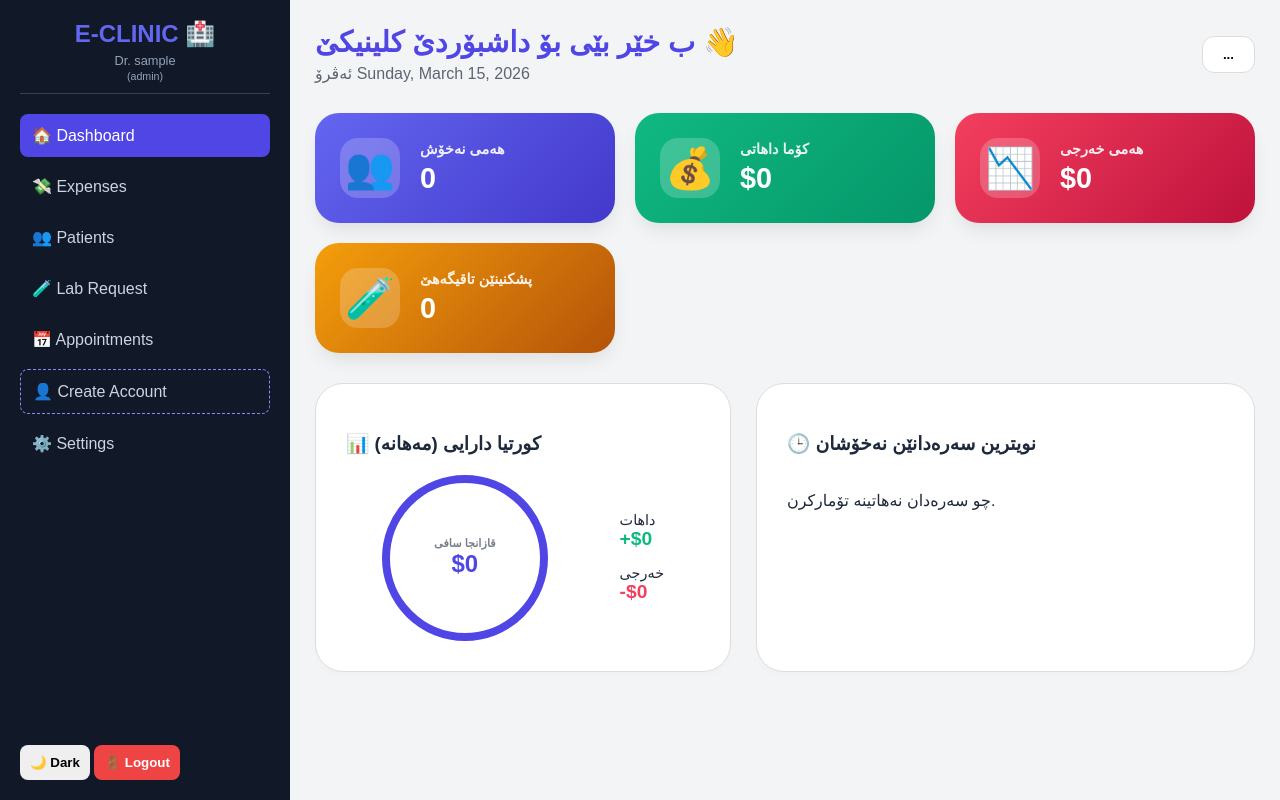
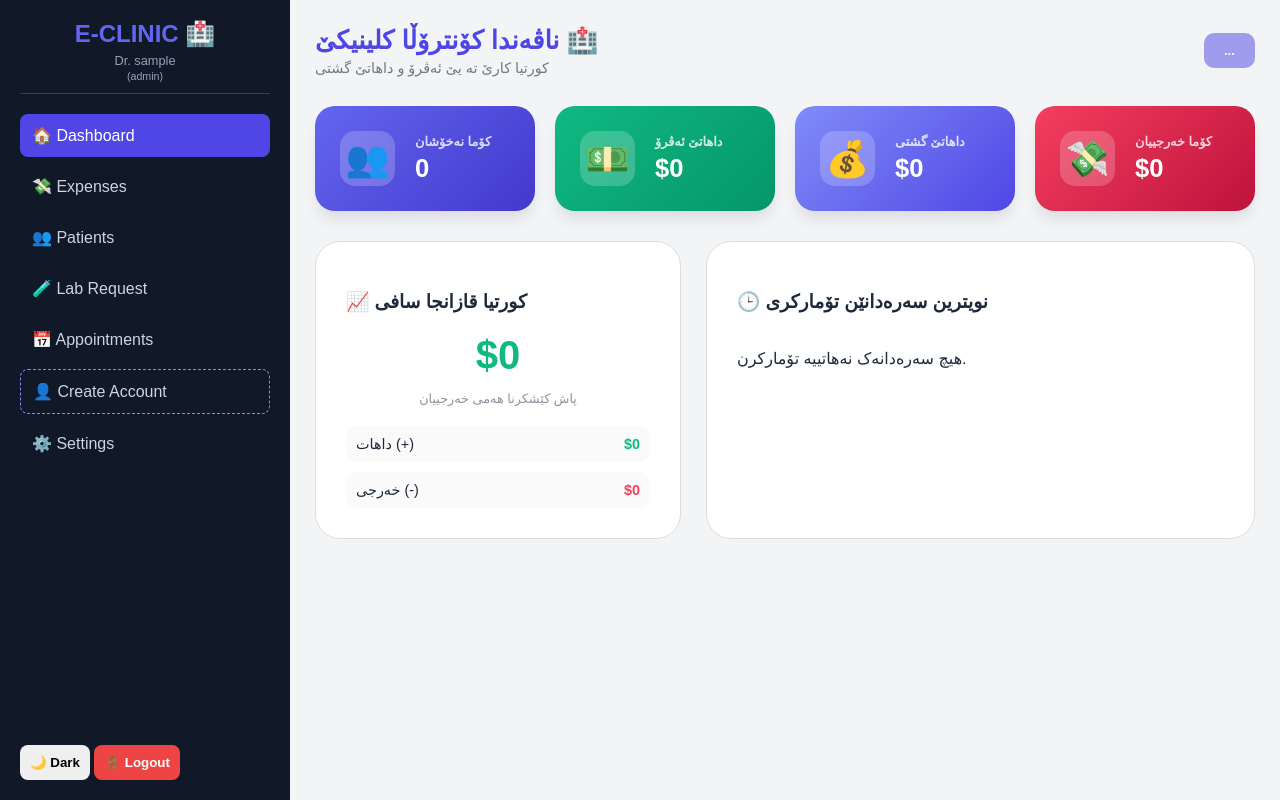
Before and after one commit to Saadzebari12345/my-clinic-app, a SvelteKit app: page / in a window 1280 px wide. Built offline with nearby package versions, Linux system fonts and the light colour scheme; sample sign-in values are in the browser's storage.

Commit message:
Add files via upload

```diff
--- a/src/routes/+page.svelte
+++ b/src/routes/+page.svelte
@@ -2,14 +2,14 @@
  import { onMount } from 'svelte';
  import { supabase } from '$lib/supabaseClient';
 
- // ١. گۆڕاوێن ئاماران ب شێوازەکێ ڕێکخستی
+ // ١. گۆڕاوێن ئاماران (تەنێ پزیشکی و دارایی)
  let stats = $state({
   totalPatients: 0,
-  todayVisits: 0,
+  todayIncome: 0,
   totalIncome: 0,
   totalExpenses: 0,
   netProfit: 0,
-  labTests: 0
+  todayVisits: 0
  });
 
  let recentVisits = $state<any[]>([]);
@@ -31,19 +31,26 @@
   // ئینانا هەمی نەخۆشان
   const { count: pCount } = await supabase.from('patients').select('*', { count: 'exact', head: true }).eq('doctor_id', doctorId);
 
-  // ئینانا داهاتی و سەرەدانان
-  const { data: records } = await supabase.from('medical_records').select('fee, created_at, diagnosis, patients(name)').eq('doctor_id', doctorId);
+  // ئینانا هەمی ڕاپۆرتێن پزیشکی (بۆ حسابکرنا پارەی)
+  const { data: records, error: rErr } = await supabase
+   .from('medical_records')
+   .select('fee, created_at, diagnosis, patients(name)')
+   .eq('doctor_id', doctorId);
 
   // ئینانا خەرجییان
   const { data: exps } = await supabase.from('expenses').select('amount').eq('doctor_id', doctorId);
 
-  // ئینانا پشکنینێن تاقیگەهێ
-  const { count: lCount } = await supabase.from('lab_orders').select('*', { count: 'exact', head: true }).eq('doctor_id', doctorId);
+  if (records) {
+   // حسابکرنا داهاتێ گشتی
+   stats.totalIncome = records.reduce((s, r) => s + (Number(r.fee) || 0), 0);
 
-  if (records) {
-   stats.totalIncome = records.reduce((s, r) => s + (Number(r.fee) || 0), 0);
+   // حسابکرنا داهاتێ ئەڤرۆ
+   stats.todayIncome = records
+    .filter(r => r.created_at.startsWith(today))
+    .reduce((s, r) => s + (Number(r.fee) || 0), 0);
+
    stats.todayVisits = records.filter(r => r.created_at.startsWith(today)).length;
-   recentVisits = records.slice(-5).reverse();
+   recentVisits = records.slice(-6).reverse(); // نیشاندانا دووماهی ٦ سەرەدانان
   }
 
   if (exps) {
@@ -51,91 +58,90 @@
   }
 
   stats.totalPatients = pCount || 0;
-  stats.labTests = lCount || 0;
   stats.netProfit = stats.totalIncome - stats.totalExpenses;
 
   isLoading = false;
  }
 </script>
 
-<div class="dashboard-wrapper">
- <!-- سەرێ لاپەرەی (Welcome Banner) -->
- <header class="welcome-banner">
-  <div class="text">
-   <h1>ب خێر بێی بۆ داشبۆردێ کلینیکێ 👋</h1>
-   <p>ئەڤرۆ {new Date().toLocaleDateString('ku-IQ', { weekday: 'long', year: 'numeric', month: 'long', day: 'numeric' })}</p>
+<div class="dashboard-container">
+ <!-- Header -->
+ <header class="top-bar">
+  <div>
+   <h1>ناڤەندا کۆنترۆڵا کلینیکێ 🏥</h1>
+   <p>کورتیا کارێ تە یێ ئەڤرۆ و داهاتێ گشتی</p>
   </div>
-  <button class="refresh-btn" onclick={refreshData}>
-   <span>{isLoading ? '...' : '🔄 نووژەنکرن'}</span>
+  <button class="refresh-btn {isLoading ? 'loading' : ''}" onclick={refreshData}>
+   {isLoading ? '...' : '🔄 نووژەنکرن'}
   </button>
  </header>
 
- <!-- کارتێن ئاماران (Stats Grid) -->
+ <!-- Stats Grid (نوکە ب تەمامی یێ دارایی یە) -->
  <div class="stats-grid">
-  <div class="stat-card blue">
-   <div class="card-icon">👥</div>
-   <div class="card-info">
-    <p>هەمی نەخۆش</p>
+  <div class="card stat-box blue">
+   <span class="icon">👥</span>
+   <div class="details">
+    <p>کۆما نەخۆشان</p>
     <h3>{stats.totalPatients}</h3>
    </div>
   </div>
 
-  <div class="stat-card emerald">
-   <div class="card-icon">💰</div>
-   <div class="card-info">
-    <p>کۆما داهاتی</p>
+  <div class="card stat-box green">
+   <span class="icon">💵</span>
+   <div class="details">
+    <p>داهاتێ ئەڤرۆ</p>
+    <h3>${stats.todayIncome}</h3>
+   </div>
+  </div>
+
+  <div class="card stat-box indigo">
+   <span class="icon">💰</span>
+   <div class="details">
+    <p>داهاتێ گشتی</p>
     <h3>${stats.totalIncome}</h3>
    </div>
   </div>
 
-  <div class="stat-card rose">
-   <div class="card-icon">📉</div>
-   <div class="card-info">
-    <p>هەمی خەرجی</p>
+  <div class="card stat-box red">
+   <span class="icon">💸</span>
+   <div class="details">
+    <p>کۆما خەرجییان</p>
     <h3>${stats.totalExpenses}</h3>
-   </div>
-  </div>
-
-  <div class="stat-card amber">
-   <div class="card-icon">🧪</div>
-   <div class="card-info">
-    <p>پشکنینێن تاقیگەهێ</p>
-    <h3>{stats.labTests}</h3>
    </div>
   </div>
  </div>
 
- <div class="main-content-grid">
-  <!-- بەشێ دارایی (Financial Health) -->
-  <div class="glass-card finance-box">
-   <h3>📊 کورتیا دارایی (مەهانە)</h3>
-   <div class="profit-display">
-    <div class="profit-circle">
-     <span class="label">قازانجا سافی</span>
-     <span class="value">${stats.netProfit}</span>
-    </div>
-    <div class="mini-stats">
-     <div class="m-item"><span>داهات</span> <b class="text-green">+${stats.totalIncome}</b></div>
-     <div class="m-item"><span>خەرجی</span> <b class="text-red">-${stats.totalExpenses}</b></div>
-    </div>
+ <div class="main-grid">
+  <!-- Profit Visualization -->
+  <div class="glass-card finance-summary">
+   <h3>📈 کورتیا قازانجا سافی</h3>
+   <div class="profit-value">
+    <h2 style="color: {stats.netProfit >= 0 ? '#10b981' : '#f43f5e'}">
+     ${stats.netProfit}
+    </h2>
+    <p>پاش کێشکرنا هەمی خەرجییان</p>
+   </div>
+   <div class="mini-logs">
+    <div class="log"><span>داهات (+)</span> <b style="color:#10b981">${stats.totalIncome}</b></div>
+    <div class="log"><span>خەرجی (-)</span> <b style="color:#f43f5e">${stats.totalExpenses}</b></div>
    </div>
   </div>
 
-  <!-- لیستا نویترین سەرەدانان -->
-  <div class="glass-card activity-box">
-   <h3>🕒 نویترین سەرەدانێن نەخۆشان</h3>
-   <div class="activity-list">
+  <!-- Recent Patients List -->
+  <div class="glass-card recent-list">
+   <h3>🕒 نویترین سەرەدانێن تۆمارکری</h3>
+   <div class="list">
     {#each recentVisits as visit}
-     <div class="visit-item">
+     <div class="visit-row">
       <div class="avatar">{visit.patients?.name[0]}</div>
-      <div class="v-details">
-       <span class="v-name">{visit.patients?.name}</span>
-       <span class="v-diag">{visit.diagnosis}</span>
+      <div class="v-info">
+       <b>{visit.patients?.name}</b>
+       <span>{visit.diagnosis}</span>
       </div>
-      <div class="v-fee">+${visit.fee}</div>
+      <div class="v-price">+${visit.fee}</div>
      </div>
     {:else}
-     <p class="empty-text">چو سەرەدان نەهاتینە تۆمارکرن.</p>
+     <p class="empty">هیچ سەرەدانەک نەهاتییە تۆمارکرن.</p>
     {/each}
    </div>
   </div>
@@ -143,54 +149,47 @@
 </div>
 
 <style>
- .dashboard-wrapper { animation: fadeIn 0.6s ease-out; color: var(--text); }
- @keyframes fadeIn { from { opacity: 0; transform: translateY(10px); } to { opacity: 1; transform: translateY(0); } }
+ .dashboard-container { animation: fadeIn 0.5s ease; color: var(--text); }
+ @keyframes fadeIn { from { opacity: 0; } to { opacity: 1; } }
 
- .welcome-banner { display: flex; justify-content: space-between; align-items: center; margin-bottom: 30px; }
- .welcome-banner h1 { font-size: 1.8rem; font-weight: 800; margin: 0; color: #4f46e5; }
- .welcome-banner p { margin: 5px 0 0; opacity: 0.7; font-weight: 500; }
+ .top-bar { display: flex; justify-content: space-between; align-items: center; margin-bottom: 30px; }
+ .top-bar h1 { font-size: 1.6rem; font-weight: 900; color: #4f46e5; margin: 0; }
+ .top-bar p { margin: 5px 0 0; opacity: 0.6; font-size: 0.9rem; }
 
- .refresh-btn { background: white; border: 1px solid #ddd; padding: 10px 20px; border-radius: 12px; cursor: pointer; font-weight: bold; transition: 0.3s; }
- .refresh-btn:hover { background: #f3f4f6; transform: scale(1.05); }
+ .refresh-btn { background: #4f46e5; color: white; border: none; padding: 10px 20px; border-radius: 10px; cursor: pointer; font-weight: bold; }
+ .refresh-btn.loading { opacity: 0.5; cursor: not-allowed; }
 
- .stats-grid { display: grid; grid-template-columns: repeat(auto-fit, minmax(240px, 1fr)); gap: 20px; margin-bottom: 30px; }
-
- .stat-card { padding: 25px; border-radius: 24px; display: flex; align-items: center; gap: 20px; color: white; box-shadow: 0 10px 20px -5px rgba(0,0,0,0.1); transition: 0.3s; }
- .stat-card:hover { transform: translateY(-5px); }
+ .stats-grid { display: grid; grid-template-columns: repeat(auto-fit, minmax(220px, 1fr)); gap: 20px; margin-bottom: 30px; }
+ .stat-box { padding: 25px; border-radius: 20px; display: flex; align-items: center; gap: 20px; color: white; box-shadow: 0 10px 15px -3px rgba(0,0,0,0.1); }
 
  .blue { background: linear-gradient(135deg, #6366f1, #4338ca); }
- .emerald { background: linear-gradient(135deg, #10b981, #059669); }
- .rose { background: linear-gradient(135deg, #f43f5e, #be123c); }
- .amber { background: linear-gradient(135deg, #f59e0b, #b45309); }
+ .green { background: linear-gradient(135deg, #10b981, #059669); }
+ .indigo { background: linear-gradient(135deg, #818cf8, #4f46e5); }
+ .red { background: linear-gradient(135deg, #f43f5e, #be123c); }
 
- .card-icon { font-size: 2.5rem; background: rgba(255,255,255,0.2); width: 60px; height: 60px; display: flex; align-items: center; justify-content: center; border-radius: 18px; }
- .card-info p { margin: 0; font-size: 0.9rem; font-weight: 600; opacity: 0.9; }
- .card-info h3 { margin: 5px 0 0; font-size: 1.8rem; font-weight: 800; }
+ .icon { font-size: 2.2rem; background: rgba(255,255,255,0.2); width: 55px; height: 55px; display: flex; align-items: center; justify-content: center; border-radius: 15px; }
+ .details p { margin: 0; font-size: 0.8rem; font-weight: bold; opacity: 0.8; }
+ .details h3 { margin: 5px 0 0; font-size: 1.6rem; font-weight: 800; }
 
- .main-content-grid { display: grid; grid-template-columns: 1fr 1.2fr; gap: 25px; }
- @media (max-width: 1000px) { .main-content-grid { grid-template-columns: 1fr; } }
+ .main-grid { display: grid; grid-template-columns: 1fr 1.5fr; gap: 25px; }
+ @media (max-width: 900px) { .main-grid { grid-template-columns: 1fr; } }
 
- .glass-card { background: var(--card, white); padding: 30px; border-radius: 28px; border: 1px solid var(--border, #eee); box-shadow: 0 4px 6px -1px rgba(0,0,0,0.02); }
+ .glass-card { background: var(--card, white); padding: 30px; border-radius: 25px; border: 1px solid var(--border, #eee); }
 
- .profit-display { display: flex; align-items: center; justify-content: space-around; margin-top: 20px; }
- .profit-circle { width: 150px; height: 150px; border: 8px solid #4f46e5; border-radius: 50%; display: flex; flex-direction: column; align-items: center; justify-content: center; text-align: center; }
- .profit-circle .value { font-size: 1.5rem; font-weight: 900; color: #4f46e5; }
- .profit-circle .label { font-size: 0.7rem; font-weight: bold; opacity: 0.6; text-transform: uppercase; }
+ .profit-value { text-align: center; margin: 20px 0; }
+ .profit-value h2 { font-size: 2.5rem; margin: 0; font-weight: 900; }
+ .profit-value p { font-size: 0.8rem; opacity: 0.5; }
 
- .mini-stats { display: flex; flex-direction: column; gap: 15px; }
- .m-item { display: flex; flex-direction: column; font-size: 0.9rem; }
- .text-green { color: #10b981; font-size: 1.2rem; }
- .text-red { color: #f43f5e; font-size: 1.2rem; }
+ .mini-logs { display: flex; flex-direction: column; gap: 10px; margin-top: 20px; }
+ .log { display: flex; justify-content: space-between; font-size: 0.9rem; padding: 10px; background: rgba(0,0,0,0.02); border-radius: 10px; }
 
- .activity-list { display: flex; flex-direction: column; gap: 15px; margin-top: 20px; }
- .visit-item { display: flex; align-items: center; gap: 15px; padding: 12px; background: rgba(0,0,0,0.02); border-radius: 18px; border: 1px solid transparent; transition: 0.2s; }
- .visit-item:hover { background: white; border-color: #ddd; box-shadow: 0 5px 15px rgba(0,0,0,0.05); }
- .avatar { width: 45px; height: 45px; background: #e0e7ff; color: #4f46e5; border-radius: 50%; display: flex; align-items: center; justify-content: center; font-weight: 800; font-size: 1.2rem; }
- .v-details { flex: 1; display: flex; flex-direction: column; }
- .v-name { font-weight: 700; font-size: 1rem; }
- .v-diag { font-size: 0.8rem; opacity: 0.6; }
- .v-fee { font-weight: 900; color: #10b981; }
+ .list { display: flex; flex-direction: column; gap: 12px; margin-top: 20px; }
+ .visit-row { display: flex; align-items: center; gap: 15px; padding: 12px; border-radius: 15px; background: rgba(0,0,0,0.02); border: 1px solid transparent; transition: 0.2s; }
+ .avatar { width: 40px; height: 40px; background: #e0e7ff; color: #4f46e5; border-radius: 50%; display: flex; align-items: center; justify-content: center; font-weight: bold; }
+ .v-info { flex: 1; display: flex; flex-direction: column; }
+ .v-info b { font-size: 0.95rem; }
+ .v-info span { font-size: 0.75rem; opacity: 0.6; }
+ .v-price { font-weight: 900; color: #10b981; }
 
- :global(.dark-mode) .visit-item { background: rgba(255,255,255,0.05); }
- :global(.dark-mode) .refresh-btn { background: #1e293b; color: white; border-color: #334155; }
+ :global(.dark-mode) .glass-card, :global(.dark-mode) .log, :global(.dark-mode) .visit-row { background: #1e293b; border-color: #334155; }
 </style>
```
